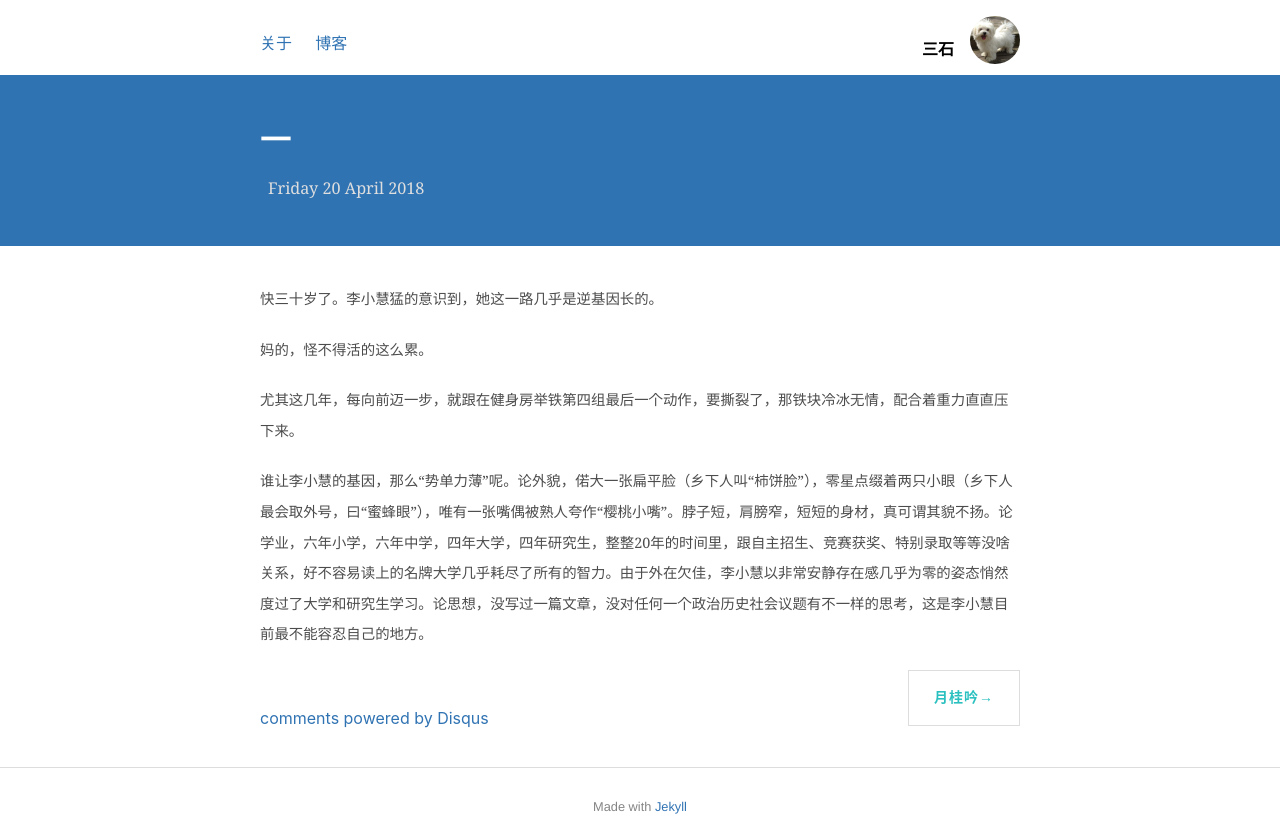
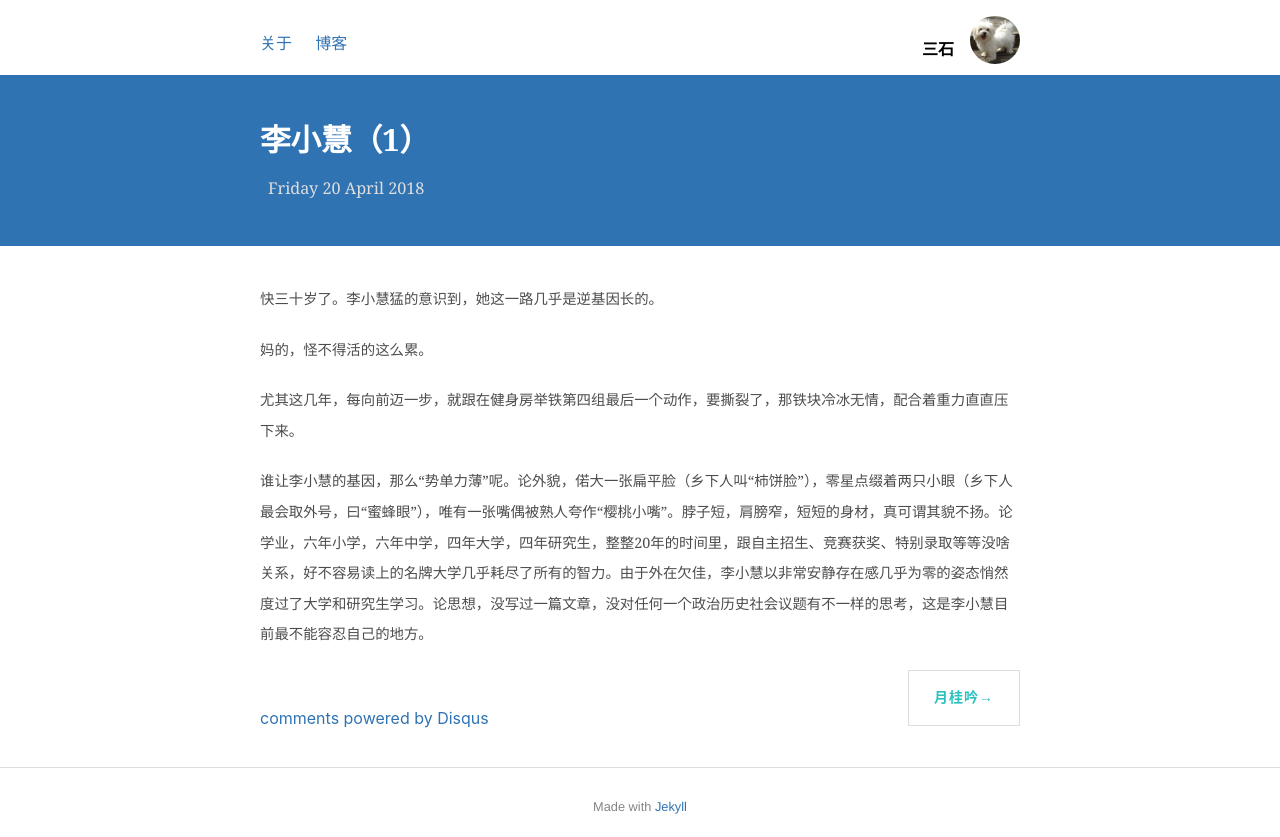
Before and after one commit to shirleysteve/1, a Jekyll site: the page built from _posts/2018-4-20-李小慧（1）.md, in a window 1280 px wide. Shown: the top 837 px of the page. Built offline with Jekyll 4.4.1, drawn with Linux system fonts in a browser that asks for light colours; nearby versions of some CDN libraries; comment, search, counter and statistics services are not loaded.

Commit message:
Update 2018-4-20-李小慧（1）.md

```diff
--- a/_posts/2018-4-20-李小慧（1）.md
+++ b/_posts/2018-4-20-李小慧（1）.md
@@ -1,7 +1,7 @@
 ---
 layout: post
 
-title: 一
+title: 李小慧（1）
 ---
 
 快三十岁了。李小慧猛的意识到，她这一路几乎是逆基因长的。
```
